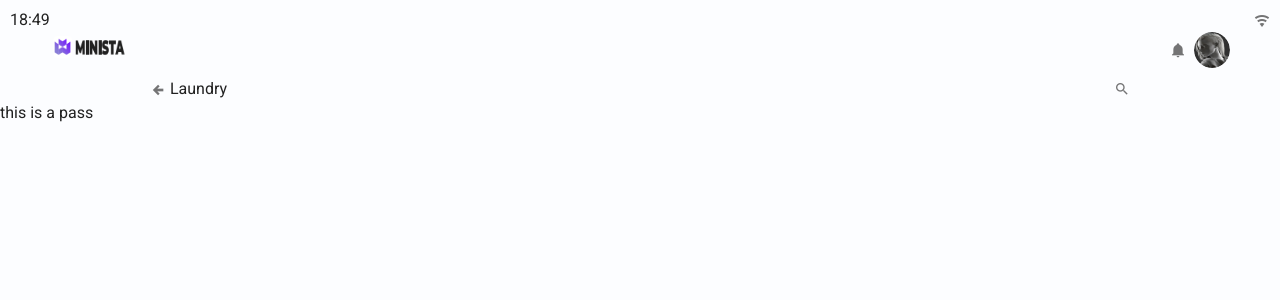
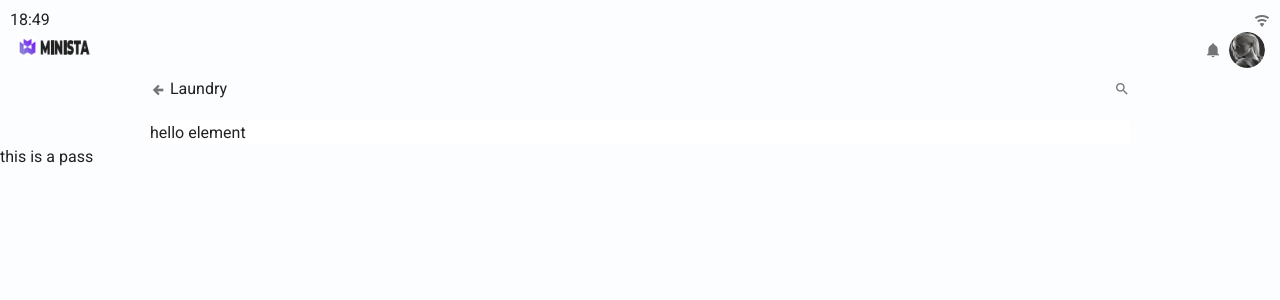
Before and after one commit to FreemanZok/Vue-2-Tests, a Vue app: page / in a window 1280 px wide. Shown: the top 300 px of the page. Built offline with nearby package versions, Linux system fonts and the light colour scheme.

Commit message:
hi hello

```diff
--- a/src/App.vue
+++ b/src/App.vue
@@ -3,7 +3,6 @@
     <Header />
     <Body />
     <router-view />
-
   </v-app>
 </template>
 
--- a/src/assets/style/scss/global.scss
+++ b/src/assets/style/scss/global.scss
@@ -1,5 +1,5 @@
 .my-container {
-    max-width: 1200px;
+    max-width: 1270px;
     margin: 0 auto;
     width: 100%;
     padding: 0 10px;
--- a/src/components/Body.vue
+++ b/src/components/Body.vue
@@ -1,10 +1,8 @@
 <template>
   <div class="my-body">
     <div class="body-container">
-      <div class="tops">
-
+      <div class="tops mb-5">
         <div>
-
           <v-icon small color="gray darken-2">
             mdi-arrow-left-thick
           </v-icon>
@@ -15,26 +13,26 @@
         <v-icon small color="gray darken-2">
           mdi-magnify
         </v-icon>
-
+      </div>
+      <div>
+        <Element />
       </div>
     </div>
   </div>
 </template>
 
 <script>
+import Element from "@/components/Element.vue"
+
 export default {
   name: 'my-header',
-
-  data: () => ({
-
-  }),
-  computed: {
+  components:{
+    Element
   },
-  methods: {
-
-  },
-  mounted() {
-  }
+  data: () => ({}),
+  computed: {},
+  methods: {},
+  mounted() {}
 }
 </script>
 <style scoped>
--- /dev/null
+++ b/src/components/Element.vue
@@ -0,0 +1,22 @@
+<template>
+  <div class="my-element">
+      hello element
+  </div>
+</template>
+
+<script>
+
+export default {
+  name: 'my-header',
+  components:{},
+  data: () => ({}),
+  computed: {},
+  methods: {},
+  mounted() {}
+}
+</script>
+<style scoped>
+  .my-element{
+    background: white;
+  }
+</style>
```
